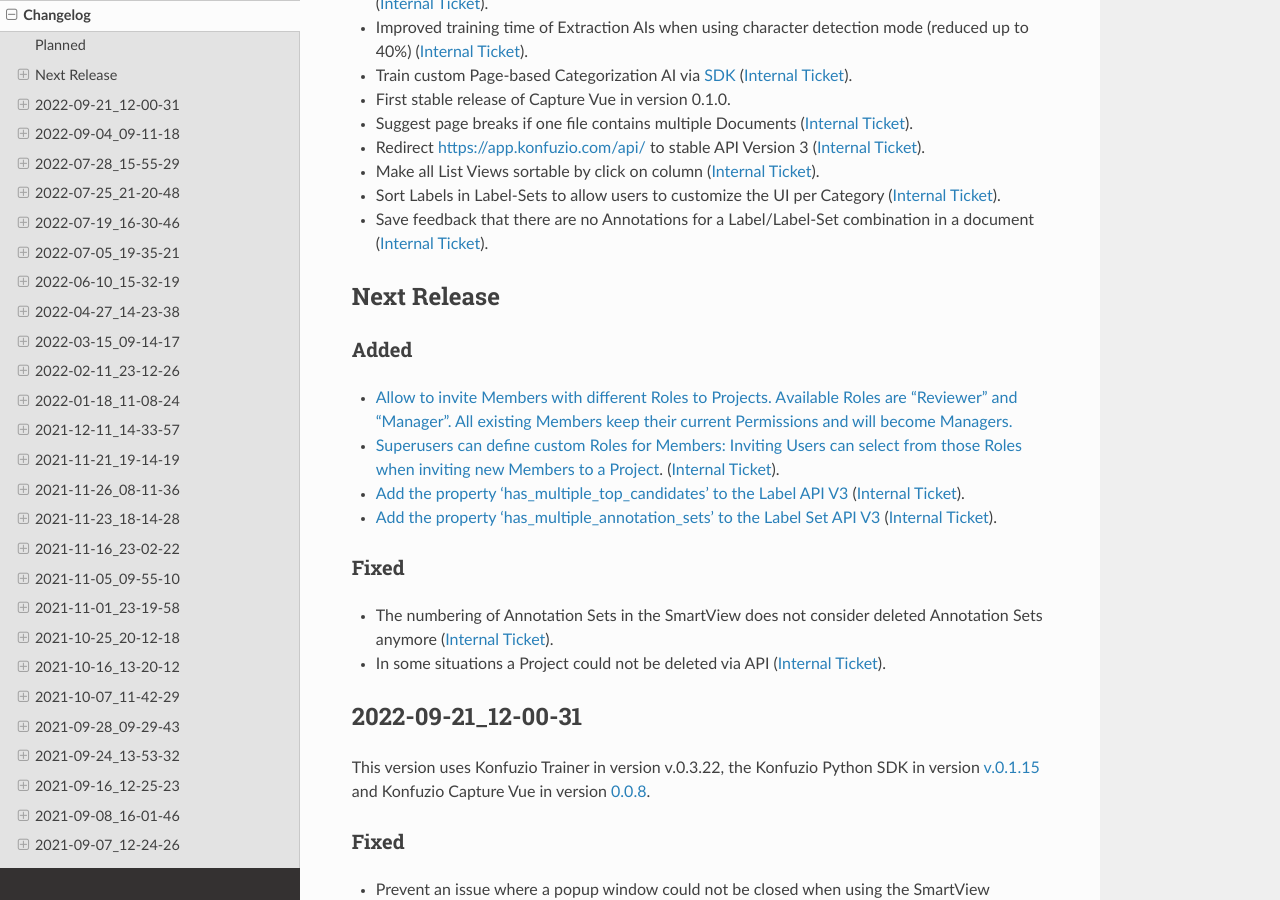
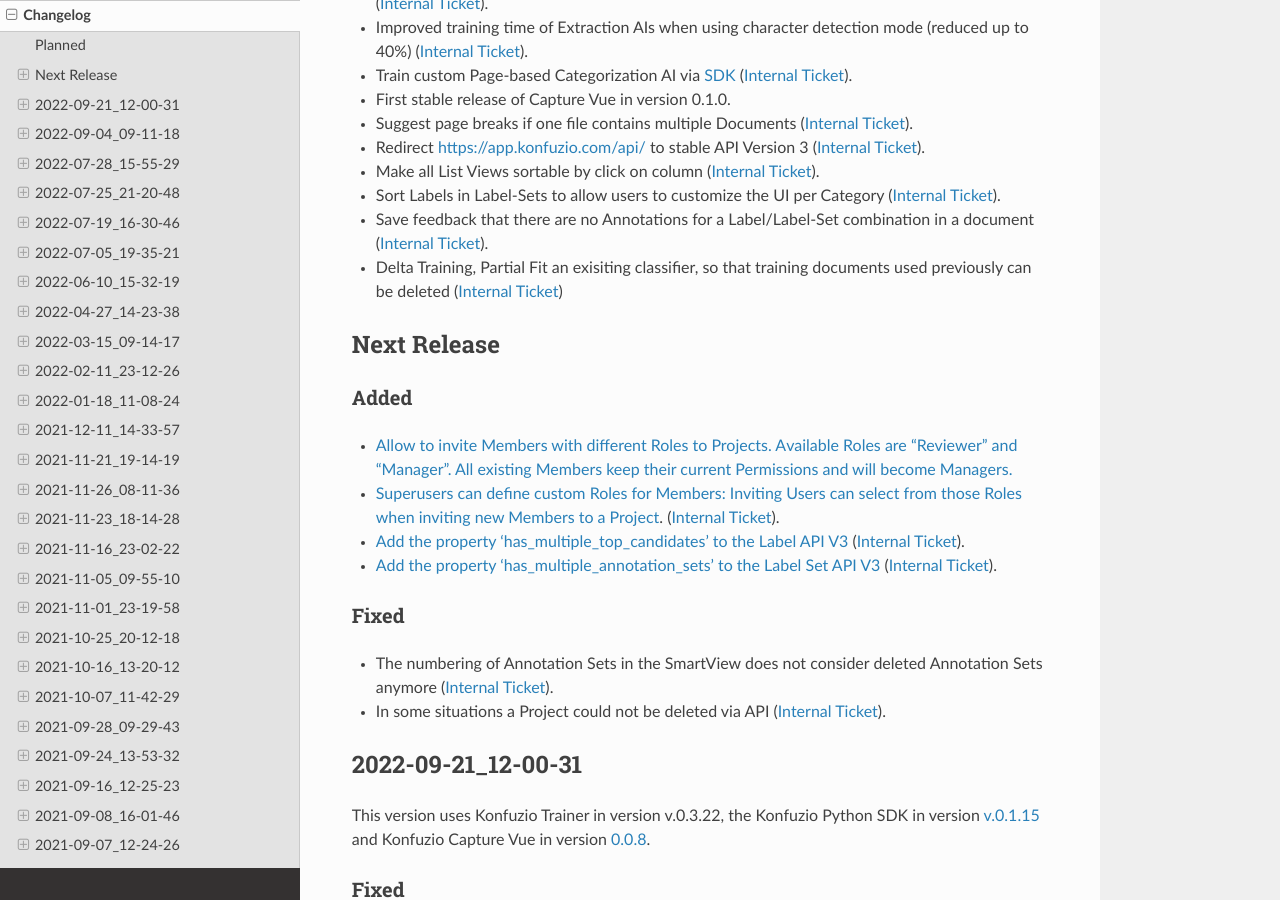
Before and after one commit to konfuzio-ai/konfuzio-sdk, a Sphinx documentation site: the page built from docs/web/changelog_app.md, in a window 1280 px wide and 900 px high, scrolled down 656 px. Built offline with Sphinx 7.4.7 and the Read the Docs theme 2.0.0, drawn with Linux system fonts in a browser that asks for light colours.

Commit message:
add delta traning to roadmap

```diff
--- a/docs/web/changelog_app.md
+++ b/docs/web/changelog_app.md
@@ -27,6 +27,7 @@
 - Make all List Views sortable by click on column ([Internal Ticket](https://gitlab.com/konfuzio/objectives/-/issues/9470)).
 - Sort Labels in Label-Sets to allow users to customize the UI per Category ([Internal Ticket](https://gitlab.com/konfuzio/objectives/-/issues/8932)).
 - Save feedback that there are no Annotations for a Label/Label-Set combination in a document ([Internal Ticket](https://gitlab.com/konfuzio/objectives/-/issues/9163)).
+- Delta Training, Partial Fit an exisiting classifier, so that training documents used previously can be deleted ([Internal Ticket](https://gitlab.com/konfuzio/objectives/-/issues/9251))
 
 <!---
 ### Fixed
```
